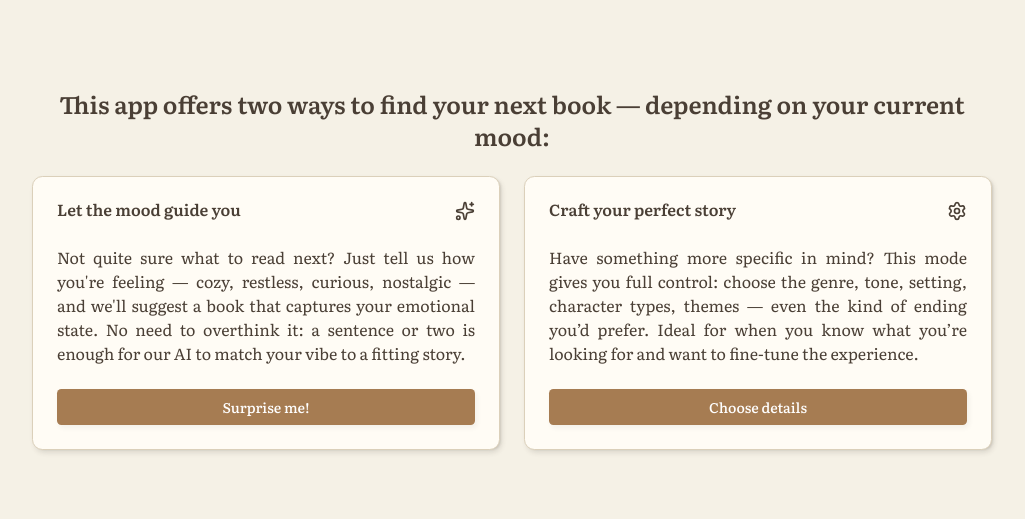
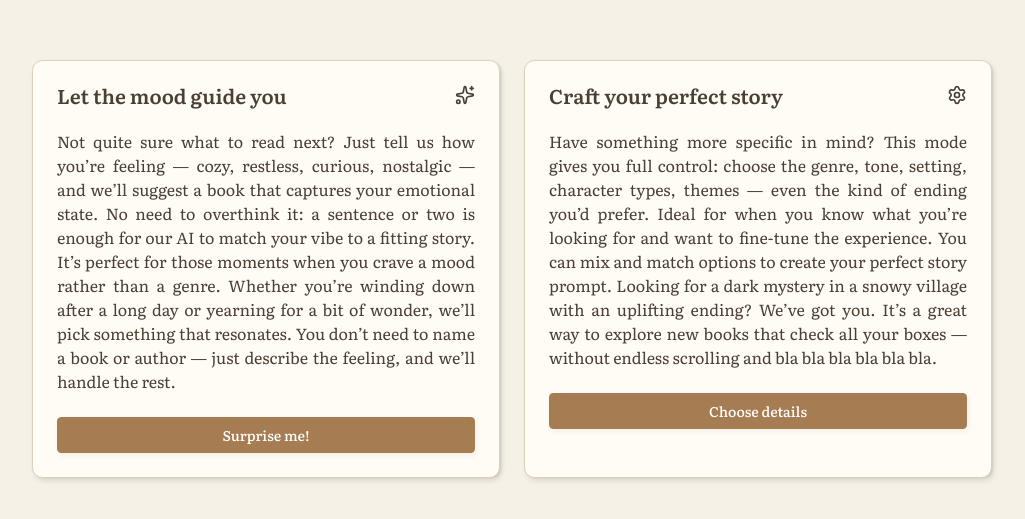
Before and after one commit to truesup/Shelf_Whisperer, a React (Vite) app: page /mode-select in a window 1280 px wide. Shown: the part 131-650 px from the top of the page, without its empty margins (128-1153 px from the left). Built offline with nearby package versions, Linux system fonts and the light colour scheme.

Commit message:
исправил верстку для mode select страницы

```diff
--- a/src/pages/ModeSelectScreen.tsx
+++ b/src/pages/ModeSelectScreen.tsx
@@ -13,45 +13,46 @@ export default function ModeSelectScreen() {
   const navigate = useNavigate()
 
   return (
-    <div className="w-3/4">
-      <h2 className="w-full text-2xl font-semibold text-center mb-6">
-        This app offers two ways to find your next book — depending on your
-        current mood:
-      </h2>
-      <div className="flex align-center justify-center gap-6">
-        <Card className="flex-1/2 select-none transition-all duration-300 hover:scale-[1.002] hover:shadow-xl">
-          <CardHeader className="flex align-center justify-between">
+    <div className="w-3/4 flex align-stretch justify-center gap-6">
+      <Card className="flex-1/2 select-none transition-all duration-300 hover:scale-[1.002] hover:shadow-2xl">
+        <CardHeader className="text-xl flex align-center justify-between">
           <CardTitle>Let the mood guide you</CardTitle>
           <Sparkles className="text-foreground h-[20px] w-[20px]" />
         </CardHeader>
         <CardContent className="text-justify">
           <p>
-              Not quite sure what to read next? Just tell us how you're feeling
-              — cozy, restless, curious, nostalgic — and we'll suggest a book
-              that captures your emotional state. No need to overthink it: a
-              sentence or two is enough for our AI to match your vibe to a
-              fitting story.
+            Not quite sure what to read next? Just tell us how you’re feeling —
+            cozy, restless, curious, nostalgic — and we’ll suggest a book that
+            captures your emotional state. No need to overthink it: a sentence
+            or two is enough for our AI to match your vibe to a fitting story.
+            It’s perfect for those moments when you crave a mood rather than a
+            genre. Whether you’re winding down after a long day or yearning for
+            a bit of wonder, we’ll pick something that resonates. You don’t need
+            to name a book or author — just describe the feeling, and we’ll
+            handle the rest.
           </p>
         </CardContent>
         <CardFooter>
-            <Button
-              className="w-full"
-              onClick={() => navigate('/quick-search')}>
+          <Button className="w-full" onClick={() => navigate('/quick-search')}>
             Surprise me!
           </Button>
         </CardFooter>
       </Card>
-        <Card className="flex-1/2 select-none transition-all duration-300 hover:scale-[1.002] hover:shadow-xl">
-          <CardHeader className="flex align-center justify-between">
+      <Card className="flex-1/2 select-none transition-all duration-300 hover:scale-[1.002] hover:shadow-2lyxl">
+        <CardHeader className="text-xl flex align-center justify-between">
           <CardTitle>Craft your perfect story</CardTitle>
           <Settings className="text-foreground h-[20px] w-[20px]" />
         </CardHeader>
         <CardContent className="text-justify">
           <p>
             Have something more specific in mind? This mode gives you full
-              control: choose the genre, tone, setting, character types, themes
-              — even the kind of ending you’d prefer. Ideal for when you know
-              what you’re looking for and want to fine-tune the experience.
+            control: choose the genre, tone, setting, character types, themes —
+            even the kind of ending you’d prefer. Ideal for when you know what
+            you’re looking for and want to fine-tune the experience. You can mix
+            and match options to create your perfect story prompt. Looking for a
+            dark mystery in a snowy village with an uplifting ending? We’ve got
+            you. It’s a great way to explore new books that check all your boxes
+            — without endless scrolling and bla bla bla bla bla bla.
           </p>
         </CardContent>
         <CardFooter>
@@ -63,56 +64,5 @@ export default function ModeSelectScreen() {
         </CardFooter>
       </Card>
     </div>
-    </div>
   )
 }
-
-// import { Card, CardHeader, CardTitle, CardContent } from '@/components/ui/card'
-// import { Button } from '@/components/ui/button'
-// import { useNavigate } from 'react-router-dom'
-
-// export default function ModeSelectScreen() {
-//   const navigate = useNavigate()
-
-//   return (
-//     <Card className="w-full max-w-4xl">
-//       <CardHeader>
-//         <CardTitle className="text-xl font-semibold text-center">
-//           This app offers two ways to find your next book — depending on your
-//           current mood:
-//         </CardTitle>
-//       </CardHeader>
-
-//       <CardContent>
-//         <div className="flex flex-col lg:flex-row divide-y lg:divide-y-0 lg:divide-x gap-6 lg:gap-0">
-//           <div className="flex-1 pr-6 py-1 flex flex-col gap-5">
-//             <h3 className="text-md font-medium">Let the mood guide you</h3>
-//             <p className="text-sm text-muted-foreground text-justify">
-//               Not quite sure what to read next? Just tell us how you're feeling
-//               — cozy, restless, curious, nostalgic — and we'll suggest a book
-//               that captures your emotional state. No need to overthink it: a
-//               sentence or two is enough for our AI to match your vibe to a
-//               fitting story.
-//             </p>
-//             <Button onClick={() => navigate('/quick-search')}>
-//               Surprise me!
-//             </Button>
-//           </div>
-
-//           <div className="flex-1 pl-6 py-1 flex flex-col gap-5">
-//             <h3 className="text-md font-medium">Craft your perfect story</h3>
-//             <p className="text-sm text-muted-foreground text-justify">
-//               Have something more specific in mind? This mode gives you full
-//               control: choose the genre, tone, setting, character types, themes
-//               — even the kind of ending you’d prefer. Ideal for when you know
-//               what you’re looking for and want to fine-tune the experience.
-//             </p>
-//             <Button onClick={() => navigate('/detailed-search')}>
-//               Choose details
-//             </Button>
-//           </div>
-//         </div>
-//       </CardContent>
-//     </Card>
-//   )
-// }
```
Also changed, not shown: src/assets/imgs/bg-icons/cat-lying.svg (added), src/assets/imgs/bg-icons/mouse-scared.svg (added). Lines whose indentation alone changed are shown as unchanged.
